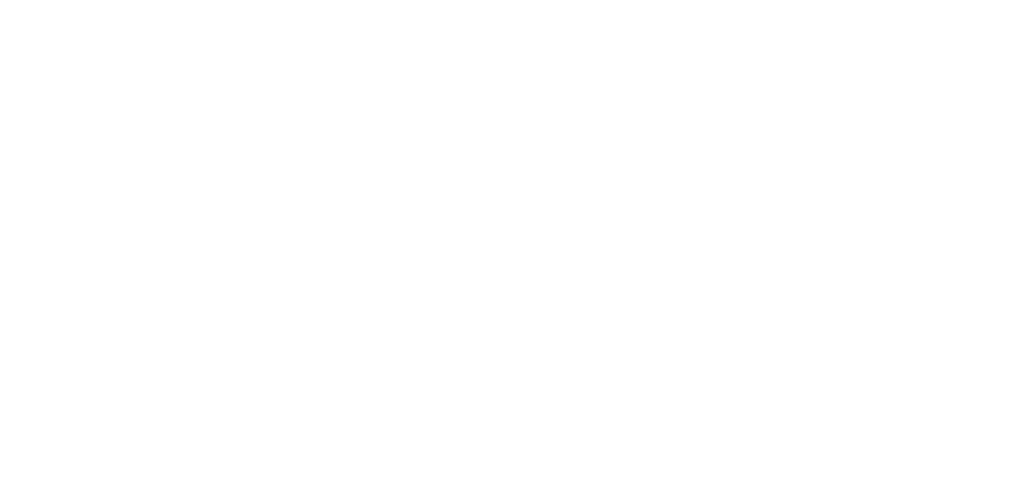
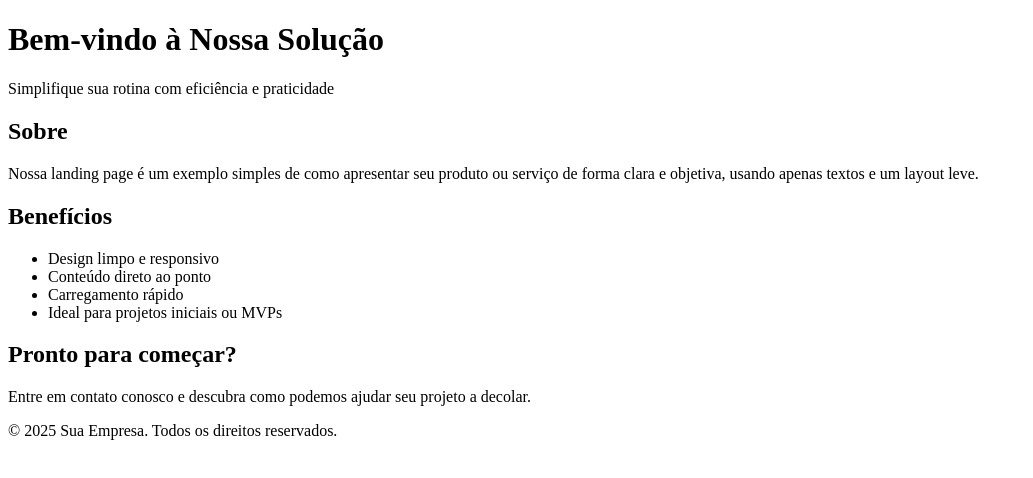
Before and after one commit to Matheus-Lessa-Dev/10Commits, a plain HTML site: page index.html in a window 1280 px wide. Shown: the whole page, without its empty margins (0-1033 px from the left). Drawn offline with Linux system fonts and the light colour scheme.

Commit message:
Feito a parte do HTML

```diff
--- a/index.html
+++ b/index.html
@@ -1,11 +1,43 @@
 <!DOCTYPE html>
-<html lang="en">
+<html lang="pt-BR">
 <head>
-    <meta charset="UTF-8">
-    <meta name="viewport" content="width=device-width, initial-scale=1.0">
-    <title>Landing Page Bpk</title>
+  <meta charset="UTF-8" />
+  <meta name="viewport" content="width=device-width, initial-scale=1" />
+  <title>Landing Page Simples</title>
+  <link rel="stylesheet" href="styles.css" />
 </head>
 <body>
 
+  <header>
+    <h1>Bem-vindo à Nossa Solução</h1>
+    <p>Simplifique sua rotina com eficiência e praticidade</p>
+  </header>
+
+  <section>
+    <h2>Sobre</h2>
+    <p>
+      Nossa landing page é um exemplo simples de como apresentar seu produto ou serviço de forma clara e objetiva, usando apenas textos e um layout leve.
+    </p>
+  </section>
+
+  <section>
+    <h2>Benefícios</h2>
+    <ul>
+      <li>Design limpo e responsivo</li>
+      <li>Conteúdo direto ao ponto</li>
+      <li>Carregamento rápido</li>
+      <li>Ideal para projetos iniciais ou MVPs</li>
+    </ul>
+  </section>
+
+  <section class="cta">
+    <h2>Pronto para começar?</h2>
+    <p>Entre em contato conosco e descubra como podemos ajudar seu projeto a decolar.</p>
+  </section>
+
+  <footer>
+    &copy; 2025 Sua Empresa. Todos os direitos reservados.
+  </footer>
+
 </body>
 </html>
```
